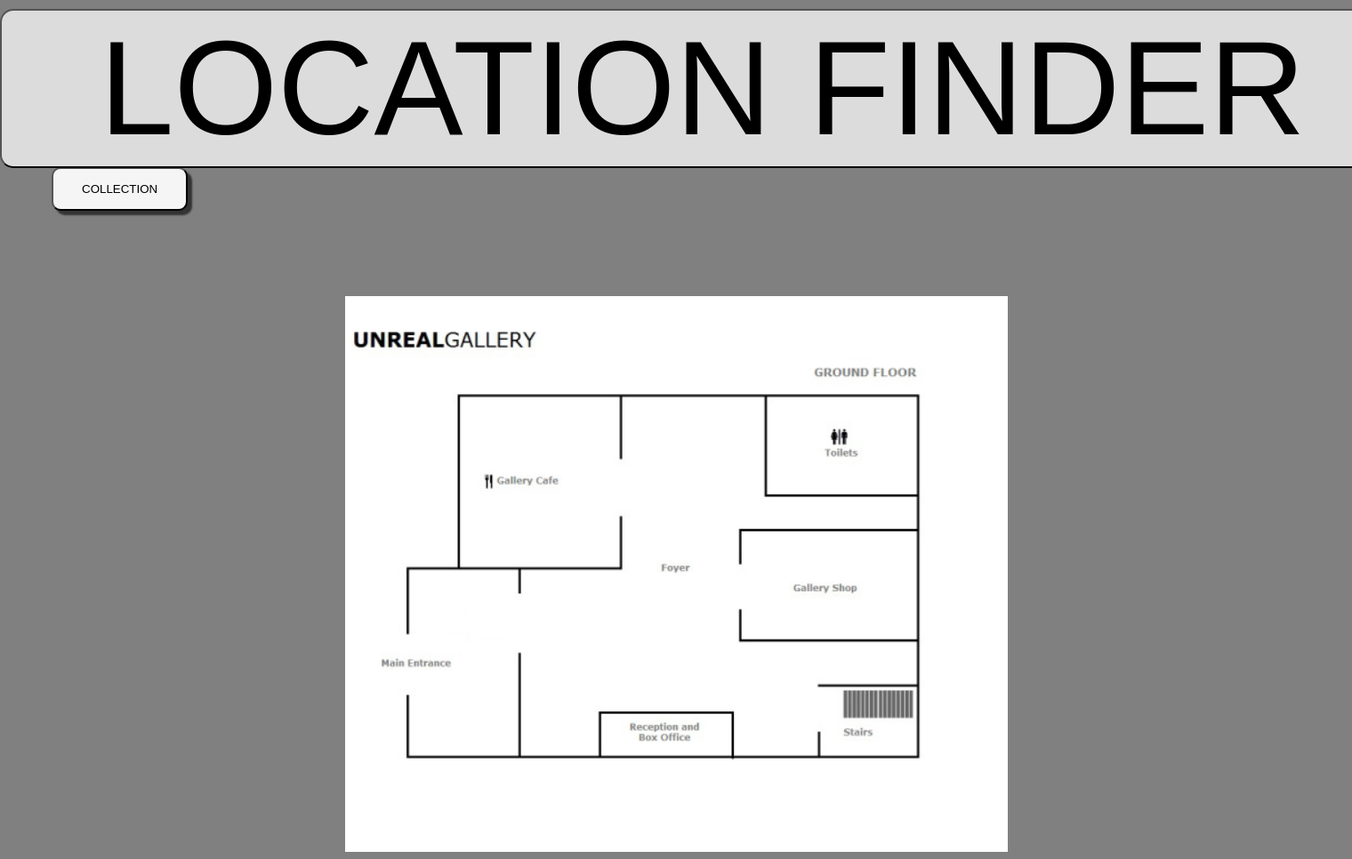
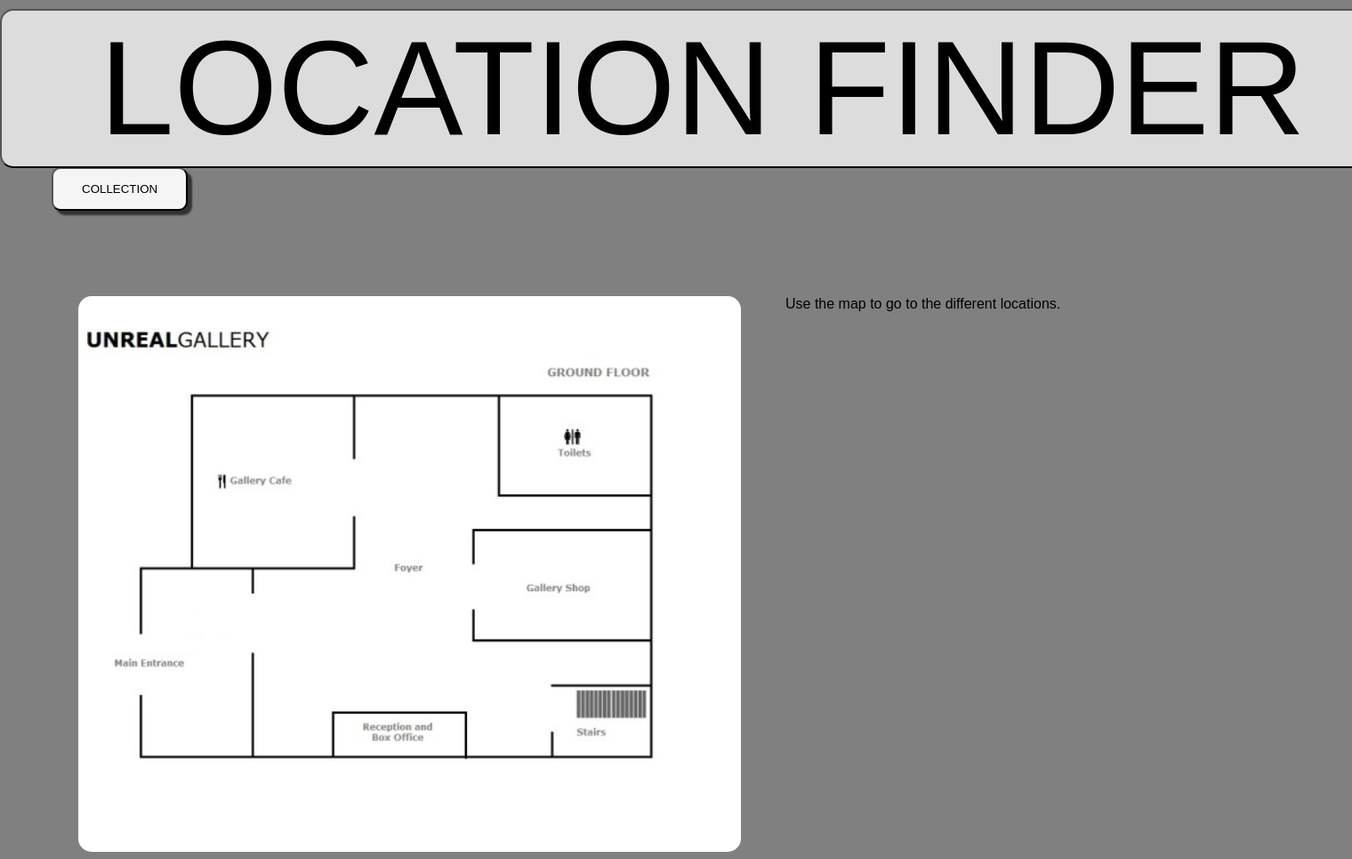
Before and after one commit to jmoostland/locationFinder, a PHP site: page /location.php in a window 1520 px wide. Shown: the whole page at 89% size. Run offline with PHP 8.4, Linux system fonts and the light colour scheme; data that the repository does not hold is empty.

Commit message:
text met hover

```diff
--- a/location.php
+++ b/location.php
@@ -8,6 +8,7 @@ session_start();
         <link rel = "stylesheet" type = "text/css" href="buttonOpmaak.css">
         <script src="functions.js"></script>
         <style>
+
             #col{
                 margin-top: 100 px;
             }
@@ -38,30 +39,31 @@ session_start();
                 background: whitesmoke;
                 box-shadow: 5px 5px 2px #333333;
             }
-            a{
-                margin: 30px 380px;
+            img{
+                 float: left;
+                 margin-left: 80px;
+                 margin-right: 50px;
+                 border-radius:15px;
             }
-            a.hover{
-                background-color: yellow;
+            p:hover{
+                color: lightgray;
             }
-
         </style>
     </head>
     <body>
         <form>
             <header><input id="index" onClick="indexButton()" type="button" Value="LOCATION FINDER"></header>
             <button type="button" id="buttoncol" onclick="collectionButton()">COLLECTION</button>
-
-
         </form>
 
         <a> <img src="unreal.jpg" width="745" alt="Gallery" usemap="#locationmap">
             <map name="locationmap">
-                <area shape="rect" coords="250,250,90,90" href="cafe.php" alt="Cafe">
+                <area class="hovershape" shape="rect" coords="250,250,90,90" href="cafe.php" alt="Cafe">
                 <area shape="rect" coords="450,150,330,390" href="foyer.php" alt="Foyer">
                 <area shape="rect" coords="50,300,230,590" href="entrance.php" alt="Entrance">
                 <area shape="rect" coords="650,230,430,390" href="shop.php" alt="Shop">
             </map></a>
+        <p>Use the map to go to the different locations.</p>
     </body>
 
 </html>
```
